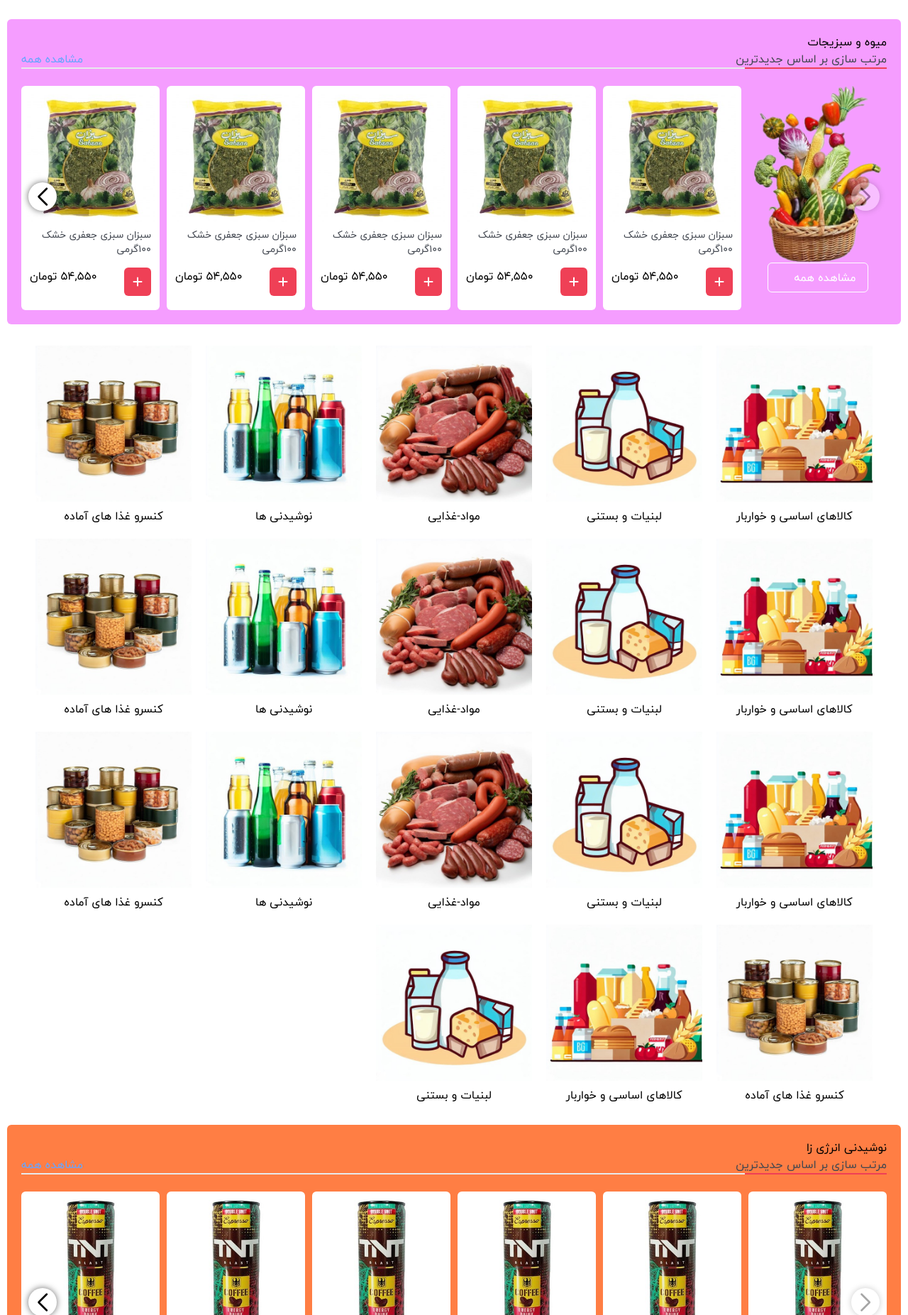
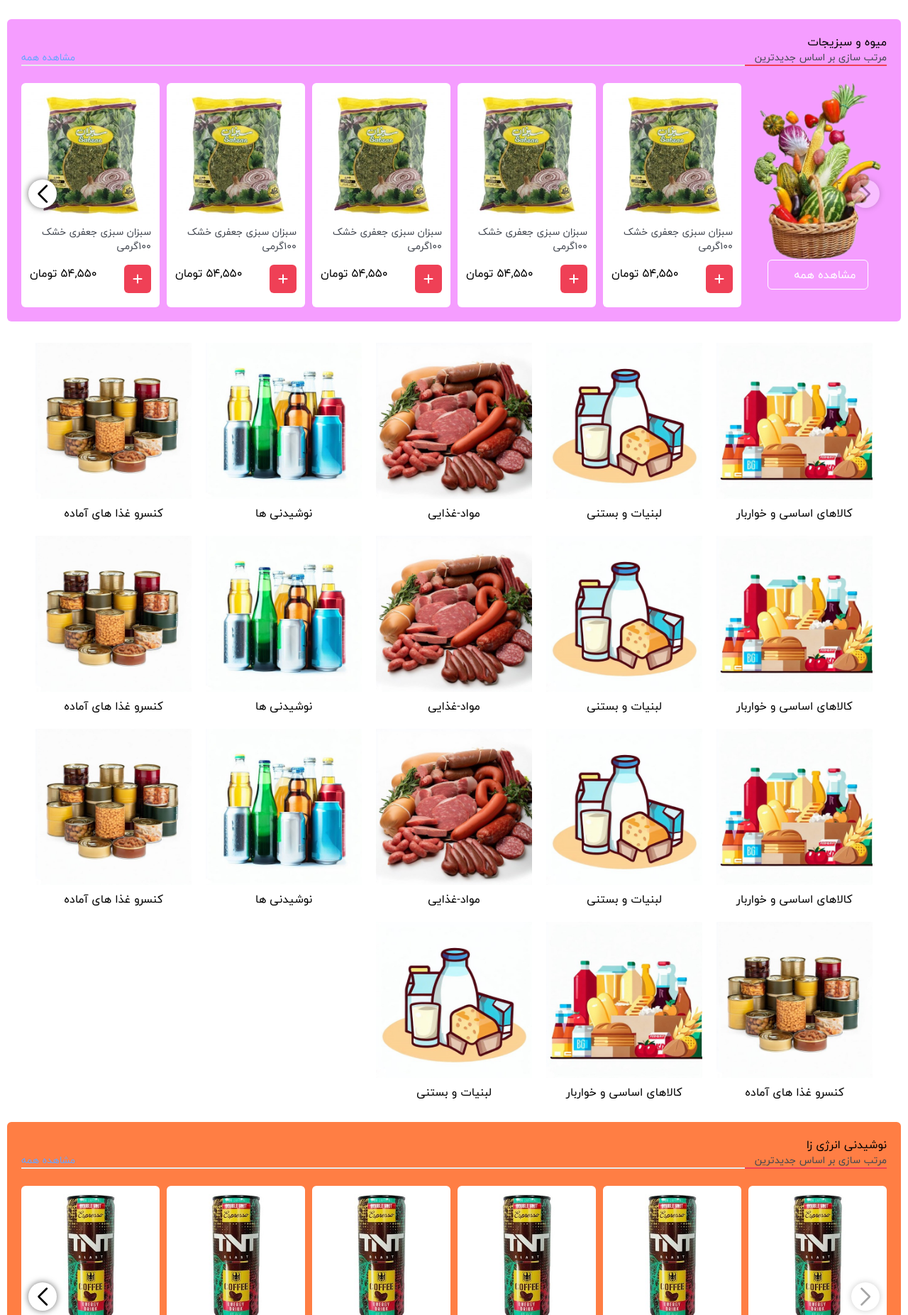
Before and after one commit to hosseinGith/zagros.market, a website: page index.html in a window 1280 px wide. Shown: the part 451-2304 px from the top of the page at 71% size. Drawn offline with Linux system fonts and the light colour scheme.

Commit message:
fix problems

```diff
--- a/index.html
+++ b/index.html
@@ -969,7 +969,7 @@
           <div class="bg-pinkRolor rounded-md flex flex-col gap-2 p-5">
             <div>
               <h1>میوه و سبزیجات</h1>
-              <div class="flex justify-between">
+              <div class="flex justify-between sm:text-md text-sm">
                 <p class="text-lowGray">مرتب سازی بر اساس جدیدترین</p>
                 <a href="#" class="text-submitPageColorBorderBlue"
                   >مشاهده همه</a
@@ -1412,7 +1412,7 @@
           <div class="bg-orangeColor rounded-md flex flex-col gap-2 p-5">
             <div>
               <h1>نوشیدنی انرژی زا</h1>
-              <div class="flex justify-between">
+              <div class="flex justify-between sm:text-md text-sm">
                 <p class="text-lowGray">مرتب سازی بر اساس جدیدترین</p>
                 <a href="#" class="text-submitPageColorBorderBlue"
                   >مشاهده همه</a
```
